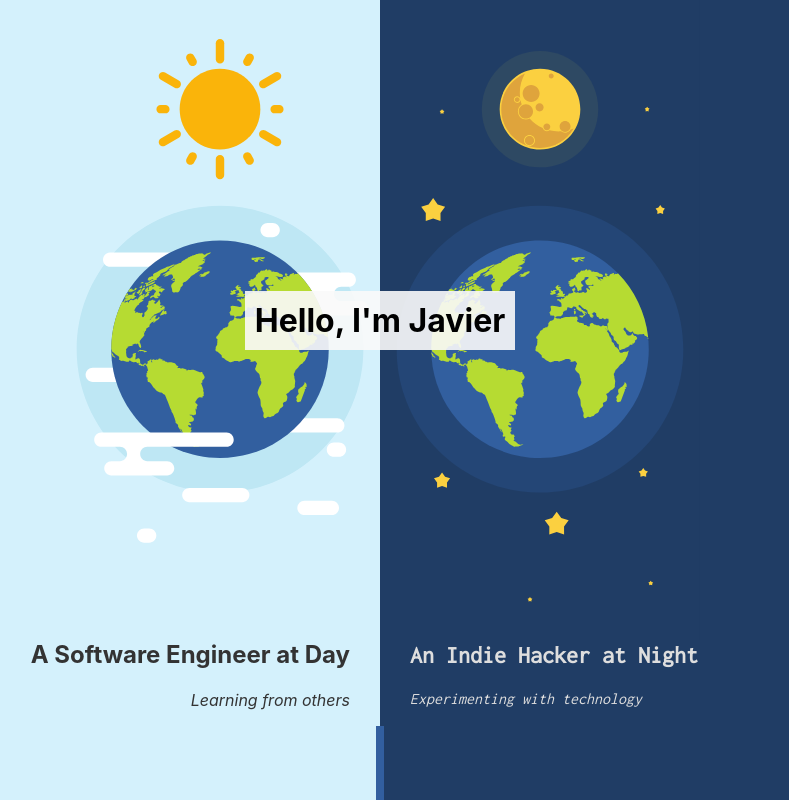
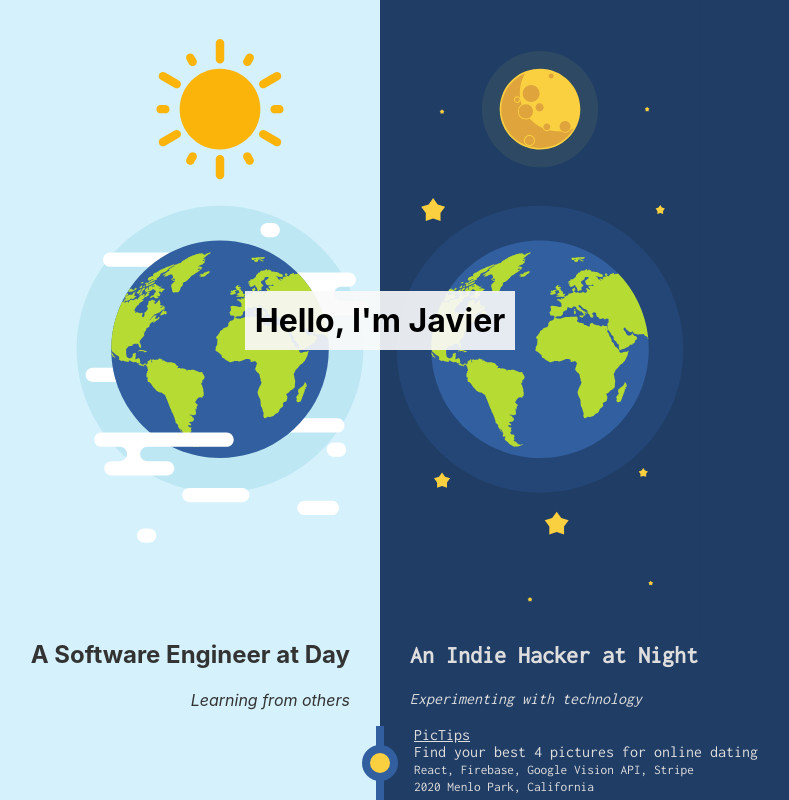
Before and after one commit to javidalpe/personal-site, a React (Create React App) app: page / in a window 1280 px wide. Shown: the top 800 px of the page, without its empty margins (260-1049 px from the left). Built offline with nearby package versions, Linux system fonts and the light colour scheme.

Commit message:
Add PicTips side-project

```diff
--- a/src/App.js
+++ b/src/App.js
@@ -51,6 +51,15 @@ const experience = [
 	}];
 
 const sideProjects = [
+
+	{
+		when: new Date(2020, 4, 1),
+		name: "PicTips",
+		description: "Find your best 4 pictures for online dating",
+		where: "Menlo Park, California",
+		url: "https://pictips.me/",
+		what: "React, Firebase, Google Vision API, Stripe",
+	},
 	{
 		when: new Date(2019, 11, 1),
 		name: "QRPayments",
```
